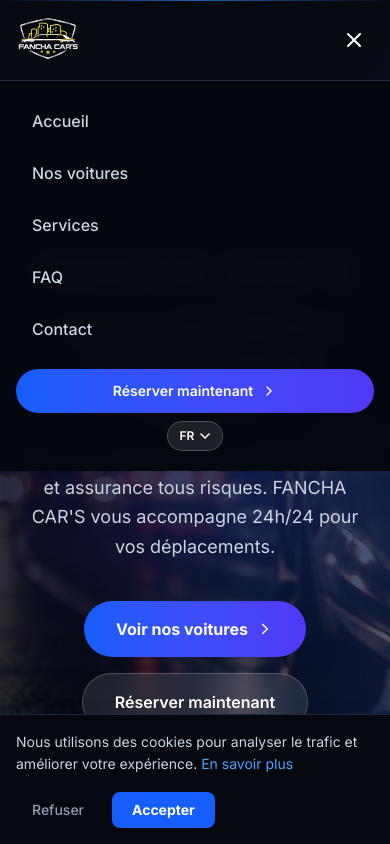
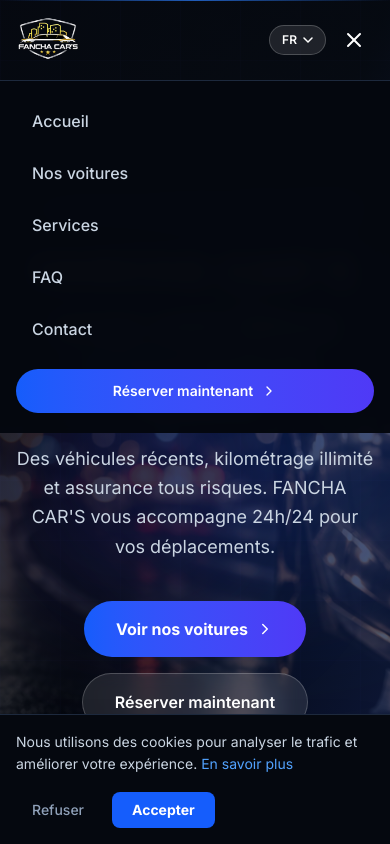
Before and after one commit to Narjisse174/fancha-cars, a Next.js app: page / in a window 390 px wide. Both pictures are taken after a click on the button "Menu". Shown: the top 844 px of the page. Built offline with nearby package versions, Linux system fonts and the light colour scheme.

Commit message:
Move language switcher next to hamburger menu on mobile

```diff
--- a/components/Navbar.tsx
+++ b/components/Navbar.tsx
@@ -75,14 +75,17 @@
             </Link>
           </div>
 
-          {/* Mobile menu button */}
+          {/* Mobile: language + hamburger */}
+          <div className="md:hidden flex items-center gap-2">
+            <LanguageSwitcher />
             <button
               onClick={() => setIsOpen(!isOpen)}
-            className="md:hidden text-white p-2"
+              className="text-white p-2"
               aria-label="Menu"
             >
               {isOpen ? <X size={24} /> : <Menu size={24} />}
             </button>
+          </div>
         </div>
       </div>
 
@@ -100,7 +103,7 @@
                 {link.label}
               </Link>
             ))}
-            <div className="pt-3 pb-1 flex flex-col gap-2">
+            <div className="pt-3 pb-1">
               <Link
                 href="/booking"
                 onClick={() => setIsOpen(false)}
@@ -109,9 +112,6 @@
                 Réserver maintenant
                 <ChevronRight size={16} />
               </Link>
-              <div className="flex justify-center">
-                <LanguageSwitcher />
-              </div>
             </div>
           </div>
         </div>
```
Lines whose indentation alone changed are shown as unchanged.
